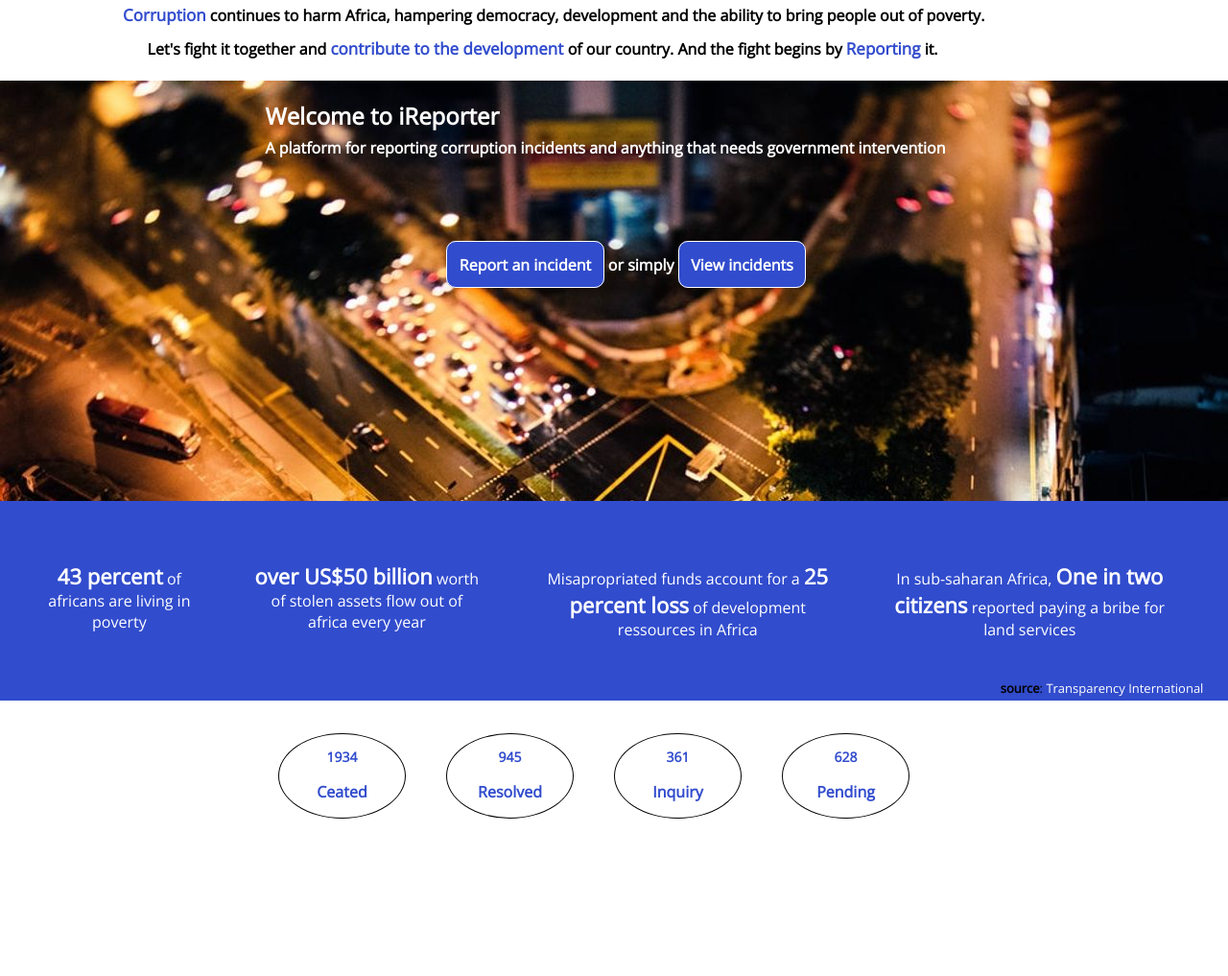
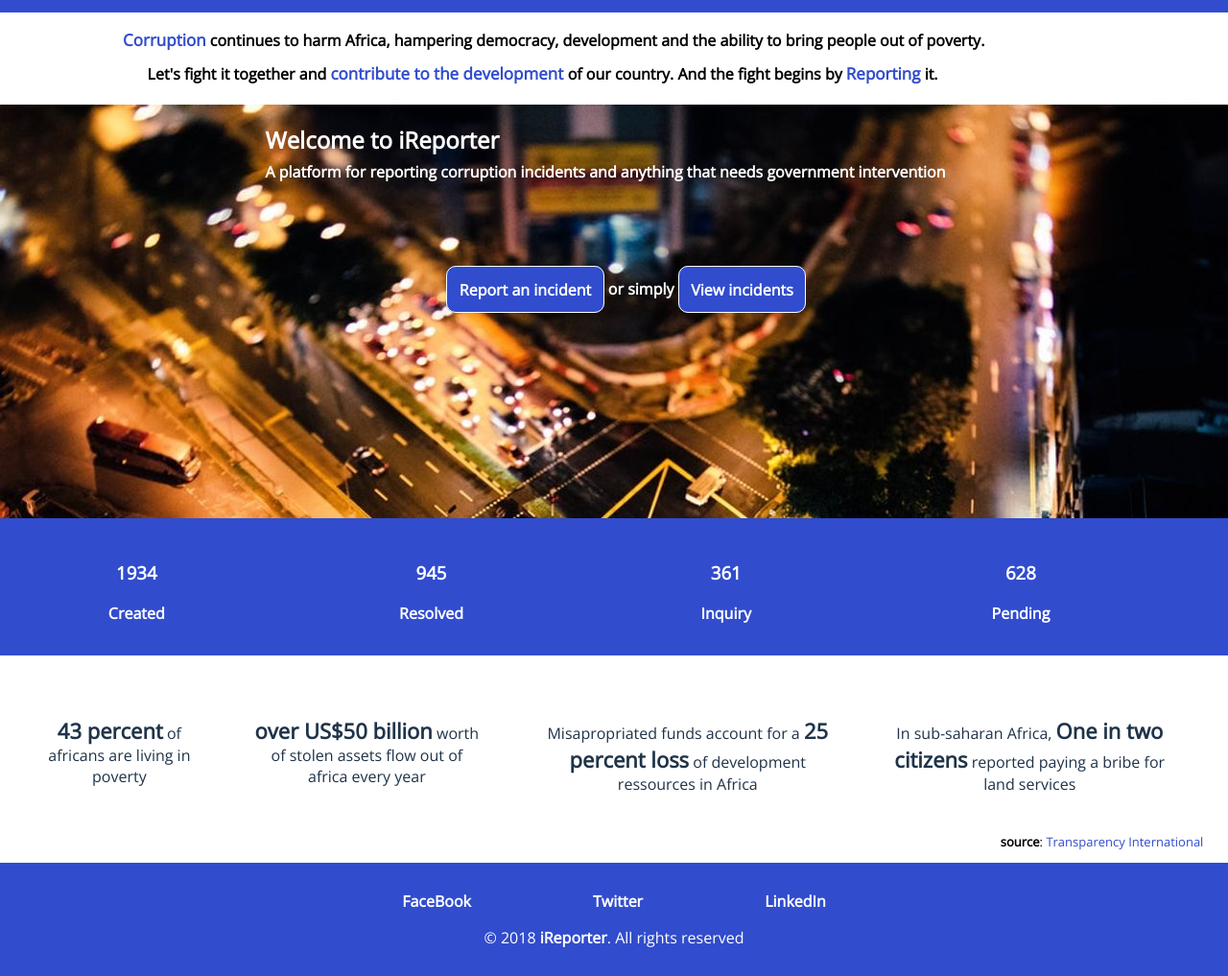
Before and after one commit to thiernomoudou/iReporter, a website: page UI/index.html in a window 1280 px wide. Shown: the part 113-1130 px from the top of the page at 96% size. Before the commit the page ends 1005 px from the top, so only its background shows below. Drawn offline with nearby package versions, Linux system fonts and the light colour scheme.

Commit message:
Add footers to html pages

```diff
--- a/UI/css/index.css
+++ b/UI/css/index.css
@@ -11,7 +11,6 @@ body{
 
 body a{
 	text-decoration: none;
-	/*color: #ffffff;*/
 }
 
 /********************************************************/
@@ -22,6 +21,7 @@ body a{
 	align-items: center;
 	justify-content: space-around;
 	margin-top: 2%;
+	padding-bottom: 2%;
 	background-color: #314CCD;
 	height: 100px;
 	margin: 0;
@@ -158,7 +158,7 @@ input[type=search] {
 
 .corruption-figures{
 	margin-top: -0.1%;
-	background-color: #314CCD;
+	background-color: white;
 	display: flex;
 	padding: 3% 2%;
 
@@ -169,7 +169,7 @@ input[type=search] {
     text-align: center;
     margin-right: 1%;
     padding: 2% 2%;
-    color: #ffffff;
+    color: #1F3349;
     font-weight: 500;
 }
 
@@ -190,7 +190,7 @@ input[type=search] {
 }
 .info-source a{
 	text-align: center;
-	color: #ffffff;
+	color: #314CCD;
 }
 
 .info-source span{
@@ -209,9 +209,11 @@ input[type=search] {
 .statistics{
 	display: flex;
 	justify-content: center;
-	max-width: 700px;
-	padding: 1% 2%;
-	margin: 2% auto;
+	/* max-width: 700px; */
+	padding: 2% 2%;
+	margin-top: -0.7%;
+	margin-bottom: -0.7%;
+	background-color: #314CCD;
 }
 
 .statistics li{
@@ -222,17 +224,18 @@ input[type=search] {
     color: #1F3349;
     font-weight: 500;
     flex: 1;
-    border: 1px solid black;
+    /* border: 1px solid black; */
     width: 104px;
-    border-radius: 50%;
+		border-radius: 50%;
+		color: white;
 }
 
-.statistics h3{
+.statistics > h3{
 	font-weight: 800;
 }
 
 .statistics p{
-	color: #314CCD;
+	color: white;
 	font-weight: 600;
 }
 
@@ -257,7 +260,7 @@ input[type=search] {
 	width: 28%;
 	padding: 3%  3% 4% 8%;
 	position: relative;
-	top: 8%;
+	top: -1%;
 	left: 30%;
 	border-radius: 2%;
 }
@@ -383,8 +386,8 @@ input[type=password]{
 	/*z-index: 2;*/
 }
 
-.red-flag-summary h3,
-.intervention-summary, h3{
+.red-flag-summary > h3,
+.intervention-summary > h3{
 	color:  #314CCD;
 	font-size: 14px;
 }
@@ -458,13 +461,13 @@ input[type=password]{
 }
 
 .incident-page{
-  height: 800px;
+  height: 650px;
 }
 
 #incident-card{
 	width: 50%;
 	margin-left: -10%;
-	margin-top: -5%;
+	margin-top: -2%;
 }
 
 .user-card{
@@ -808,3 +811,38 @@ input[type=radio]:checked{
 .hide {
 	visibility: hidden;
 }
+
+/* Footer */
+.footer{
+	background-color: #314CCD;
+	padding: 1% 2%;
+	text-align: center;
+	color: white;
+}
+
+.footer a{
+	color: white;
+}
+
+.twitter{
+	margin: 0 10%;
+}
+
+.footer-brand{
+	font-weight: 600;
+}
+
+.second-footer{
+  background-color: white;
+	padding: 1% 2%;
+	text-align: center;
+	color:#314CCD;
+}
+
+.second-footer a {
+	color: #314CCD;
+}
+
+.footer-media{
+	font-weight: 600;
+}
--- a/UI/index.html
+++ b/UI/index.html
@@ -7,7 +7,9 @@
 
    <link rel="icon" type="image/png" sizes="32x32" href="img/favicon-32x32.png">
    <link href="https://fonts.googleapis.com/css?family=Open+Sans" rel="stylesheet">
-   <link rel="stylesheet" href="https://use.fontawesome.com/releases/v5.5.0/css/all.css" integrity="sha384-B4dIYHKNBt8Bc12p+WXckhzcICo0wtJAoU8YZTY5qE0Id1GSseTk6S+L3BlXeVIU" crossorigin="anonymous">
+   <link rel="stylesheet" href="https://use.fontawesome.com/releases/v5.5.0/css/all.css"
+	  integrity="sha384-B4dIYHKNBt8Bc12p+WXckhzcICo0wtJAoU8YZTY5qE0Id1GSseTk6S+L3BlXeVIU"
+	  crossorigin="anonymous">
     <link rel="stylesheet" href="css/index.css">
 	<title>iReporter</title>
 </head>
@@ -16,7 +18,8 @@
 	<section class="custom-navbar">
 		<a class="logo" href="index.html">iReporter</a>
         <form class="nav-search">
-        	<input type="search" class="search-input"  aria-label="search" placeholder="search"/>
+			<input type="search" class="search-input"  aria-label="search"
+			placeholder="search"/>
         </form>
 		<div class="search-icon"  href=""><i class="fas fa-search"></i></div>
 		<a class="login" href="login.html">SIGN IN</a>
@@ -26,14 +29,23 @@
 	<!-- navbar ends -->
 
 	<div class="facts">
-		<p><span>Corruption</span> continues to harm Africa, hampering democracy, development and the ability to bring people out of poverty.</p>
-		<p>Let's fight it together and <span>contribute to the development </span> of our country. And the fight begins by <span>Reporting</span> it.</p>
+		<p><span>Corruption</span> continues to harm Africa,
+			hampering democracy, development and
+			the ability to bring people out of poverty.
+		</p>
+		<p>Let's fight it together and
+			<span>contribute to the development </span>
+			of our country. And the fight begins by
+			<span>Reporting</span> it.
+		</p>
 	</div>
 	<!-- banner start-->
 	<div class="banner">
 		<div class="platform-description">
 		<h2 class="welcome-message"> Welcome to iReporter</h2>
-		<p> A platform for reporting corruption incidents and anything that needs government intervention</p>
+		<p> A platform for reporting corruption incidents and
+			anything that needs government intervention
+		</p>
 		</div>
 		<p class="incident-buttons">
 		   <span>
@@ -46,21 +58,11 @@
 	</div>
 	<!-- banner ends -->
 
-	<ul class="corruption-figures">
-		<li>
-		<span>43 percent</span> of africans are living in poverty
-		</li>
-		<li><span>over US$50 billion</span> worth of stolen assets flow out of africa every year</li>
-		<li>Misapropriated funds account for a <span>25 percent loss</span> of development ressources in Africa</li>
-		<li>In sub-saharan Africa, <span>One in two citizens</span> reported paying a bribe for land services</li>
-	</ul>
-	<p class="info-source"><span>source</span>: <a target="_blank" rel="noopener noreferrer" href="https://www.transparency.org/news/feature/how_to_win_the_fight_against_corruption_in_africa">Transparency International</a></p>
-
 	<!-- statistics -->
 	<ul class="statistics">
 		<li>
 		    <h3>1934</h3>
-		    <p>Ceated</p>
+		    <p>Created</p>
 		</li>
 		<li>
 			<h3>945</h3>
@@ -76,6 +78,39 @@
 		</li>
 	</ul>
 
+	<ul class="corruption-figures">
+		<li>
+		<span>43 percent</span> of africans are living in poverty
+		</li>
+		<li><span>over US$50 billion</span>
+			worth of stolen assets flow out of africa every year
+		</li>
+		<li>Misapropriated funds account for a
+			<span>25 percent loss</span>
+			of development ressources in Africa
+		</li>
+		<li>In sub-saharan Africa,
+			<span>One in two citizens</span>
+			reported paying a bribe for land services
+		</li>
+	</ul>
+	<p class="info-source"><span>source</span>:
+		<a target="_blank"
+		rel="noopener noreferrer"
+		href=
+		"https://www.transparency.org/news/feature/how_to_win_the_fight_against_corruption_in_africa">
+			Transparency International
+		</a>
+	</p>
+	<footer class="footer">
+		<p class="footer-media">
+			<a href="" class="facebook">FaceBook</a>
+			<a href="" class="twitter">Twitter</a>
+			<a href="" class="linkedin">LinkedIn</a>
+		</p>
+		<p class="copyright">© 2018 <a class="footer-brand" href="index.html">iReporter</a>. All rights reserved</p>
+	</footer>
+
 <script src='js/index.js'></script>
 </body>
 </html>
```
Also changed, not shown: UI/incident-form.html (+8 -0 lines), UI/login.html (+8 -0 lines), UI/signup.html (+8 -0 lines).
